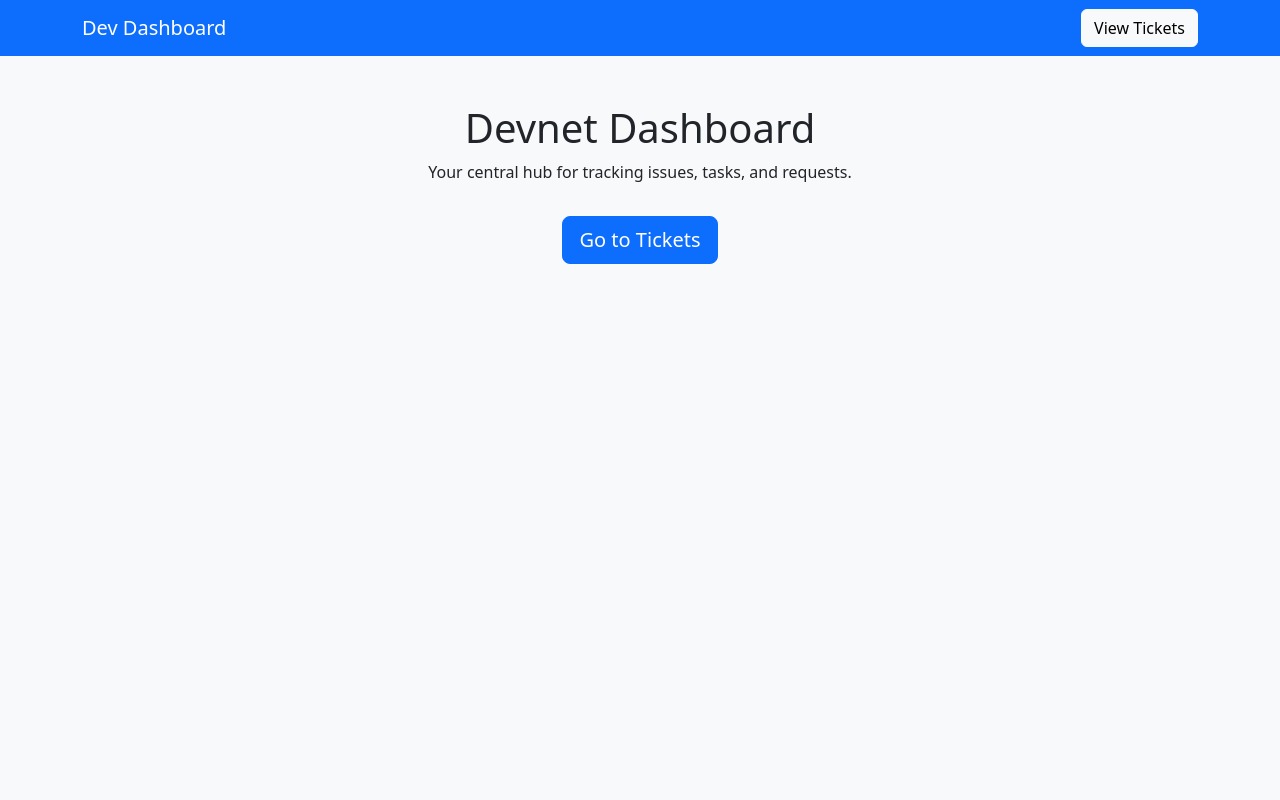
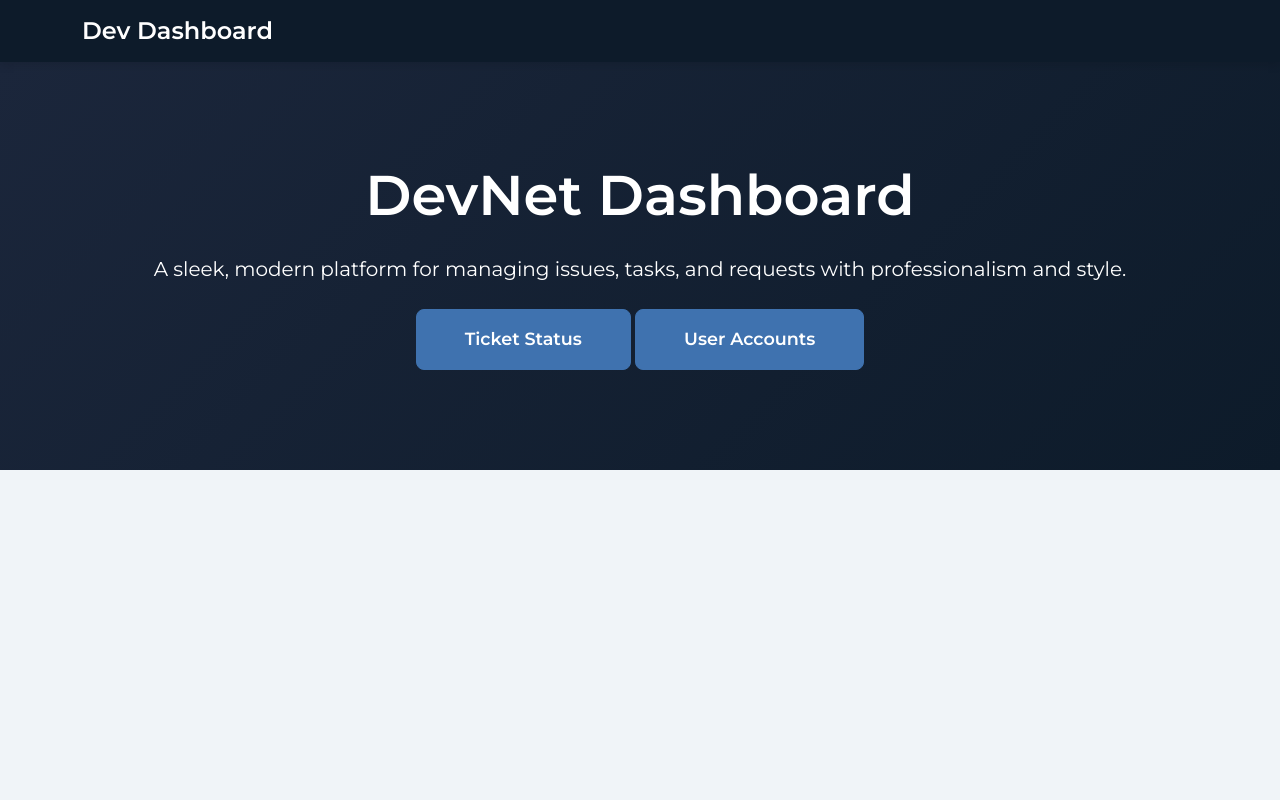
Before and after one commit to rhinnant/Dashboard_base, a Django app: page / in a window 1280 px wide. Run offline with Django 5.2, Linux system fonts and the light colour scheme.

Commit message:
Initial commit

```diff
--- a/tickets/templates/tickets/home.html
+++ b/tickets/templates/tickets/home.html
@@ -1,24 +1,101 @@
 <!DOCTYPE html>
-<html>
+<html lang="en">
 <head>
-    <title>DevNet Dashbord</title>
-    <link href="https://cdn.jsdelivr.net/npm/bootstrap@5.3.2/dist/css/bootstrap.min.css" rel="stylesheet">
+  <meta charset="UTF-8" />
+  <meta name="viewport" content="width=device-width, initial-scale=1.0" />
+  <title>DevNet Dashboard</title>
+  <!-- Bootstrap CSS -->
+</a>
+  <link href="https://cdn.jsdelivr.net/npm/bootstrap@5.3.2/dist/css/bootstrap.min.css" rel="stylesheet" />
+  <!-- Google Fonts for a modern look -->
+  <link rel="preconnect" href="https://fonts.googleapis.com" />
+  <link href="https://fonts.googleapis.com/css2?family=Montserrat:wght@400;600&display=swap" rel="stylesheet" />
+  <style>
+    body {
+      font-family: 'Montserrat', sans-serif;
+      background-color: #f0f4f8;
+      display: flex;
+      flex-direction: column;
+      min-height: 100vh;
+    }
+
+    /* Navbar styles */
+    .navbar {
+      background-color: #0d1b2a; /* Navy Blue */
+      box-shadow: 0 4px 8px rgba(0,0,0,0.1);
+    }
+    .navbar .navbar-brand {
+      color: #ffffff;
+      font-weight: 600;
+      font-size: 1.5rem;
+    }
+    .navbar .btn-outline-light {
+      border-color: #ffffff;
+      color: #ffffff;
+      font-weight: 600;
+    }
+
+    /* Hero section styles */
+    .hero {
+      background: linear-gradient(135deg, #1b263b, #0d1b2a);
+      color: #ffffff;
+      padding: 100px 20px;
+      display: flex;
+      align-items: center;
+      justify-content: center;
+      text-align: center;
+    }
+    .hero h1 {
+      font-size: 3.5rem;
+      font-weight: 700;
+      margin-bottom: 20px;
+    }
+    .hero p {
+      font-size: 1.25rem;
+      margin-bottom: 30px;
+      line-height: 1.6;
+    }
+    .btn-primary {
+      background-color: #3f72af; /* Stylish Blue */
+      border-color: #3f72af;
+      font-weight: 600;
+      padding: 12px 30px;
+      font-size: 1.1rem;
+      transition: background-color 0.3s;
+    }
+    .btn-primary:hover {
+      background-color: #112d4e;
+    }
+
+    /* Responsive adjustments */
+    @media(max-width: 768px) {
+      .hero h1 {
+        font-size: 2.5rem;
+      }
+    }
+  </style>
 </head>
-<body class="bg-light">
+<body>
+  <!-- Navbar -->
+  <nav class="navbar navbar-expand-lg">
+    <div class="container d-flex justify-content-between align-items-center">
+      <a class="navbar-brand fw-semibold" href="#">Dev Dashboard</a>
+    </div>
+  </nav>
 
-<nav class="navbar navbar-dark bg-primary mb-5">
+  <!-- Hero Section -->
+  <section class="hero">
     <div class="container">
-        <span class="navbar-brand">Dev Dashboard</span>
-        <a class="btn btn-light" href="/tickets/">View Tickets</a>
+      <h1 class="display-2 fw-bold mb-4">DevNet Dashboard</h1>
+      <p class="lead mb-4">A sleek, modern platform for managing issues, tasks, and requests with professionalism and style.</p>
+      <a href="/tickets/" class="btn btn-primary btn-lg px-5 py-3">Ticket Status</a>
+      <a href="/tickets/" class="btn btn-primary btn-lg px-5 py-3">User Accounts</a>
     </div>
-</nav>
+  </section>
 
-<div class="container text-center">
-    <h1>Devnet Dashboard</h1>
-    <p>Your central hub for tracking issues, tasks, and requests.</p>
+  <!-- Optional: Add footer or other sections here -->
 
-    <a href="/tickets/" class="btn btn-primary btn-lg mt-3">Go to Tickets</a>
-</div>
-
+  <!-- Bootstrap JS (for interactive components) -->
+  <script src="https://cdn.jsdelivr.net/npm/bootstrap@5.3.2/dist/js/bootstrap.bundle.min.js"></script>
 </body>
 </html>
--- a/tickets/templates/tickets/list.html
+++ b/tickets/templates/tickets/list.html
@@ -11,7 +11,8 @@ echo '<!DOCTYPE html>
         <thead>
             <tr>
                 <th>ID</th>
-                <th>Title</th>
+                <th>Customer</th>
+                <th>Issue</th>
                 <th>Status</th>
             </tr>
         </thead>
@@ -19,7 +20,7 @@ echo '<!DOCTYPE html>
             {% for ticket in tickets %}
             <tr>
                 <td>{{ ticket.id }}</td>
-                <td>{{ ticket.title }}</td>
+                <td>{{ ticket.t }}</td>
                 <td>{{ ticket.status }}</td>
             </tr>
             {% empty %}
```
Also changed, not shown: tickets/templates/tickets/ticket_list.html (+35 -12 lines).
